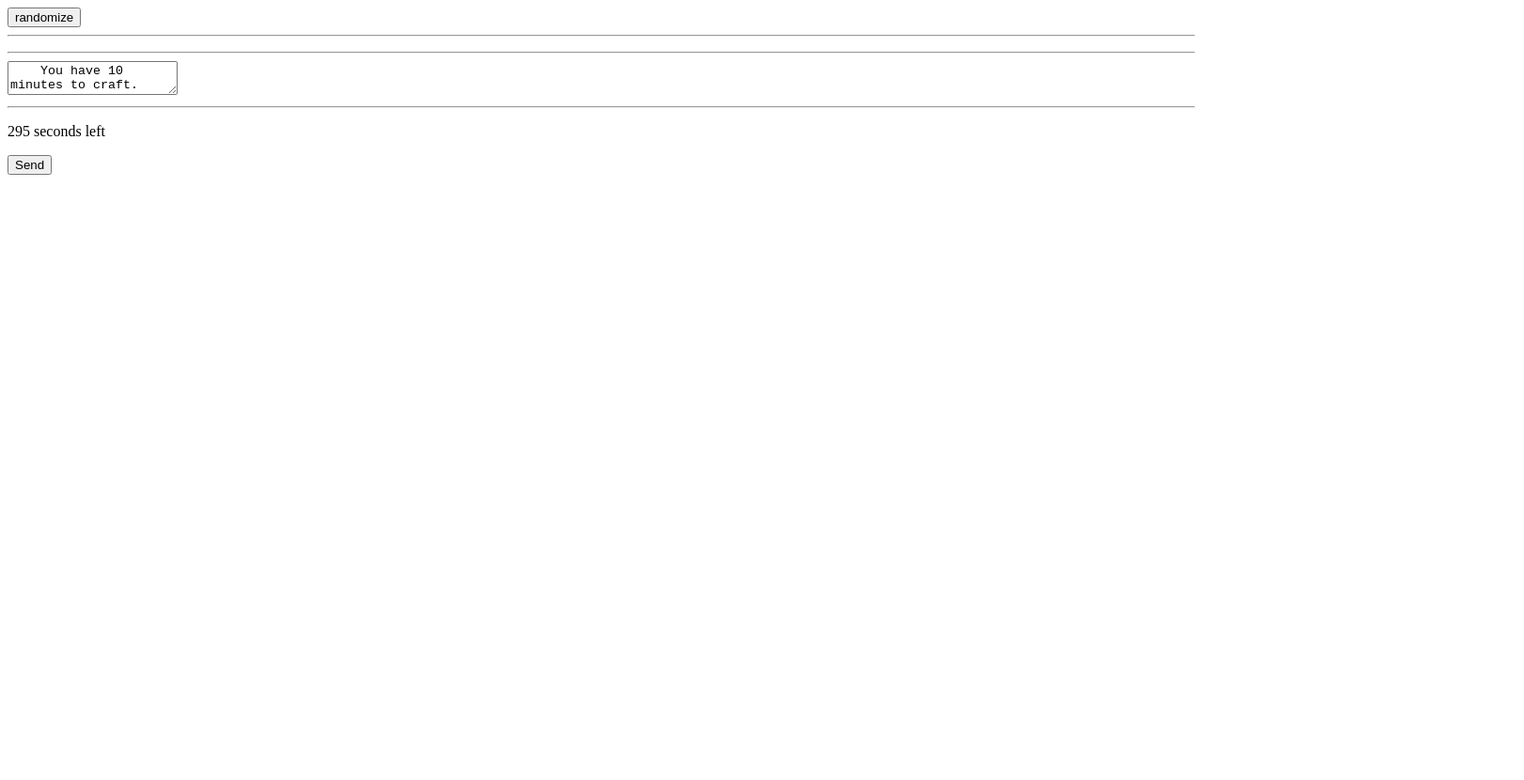
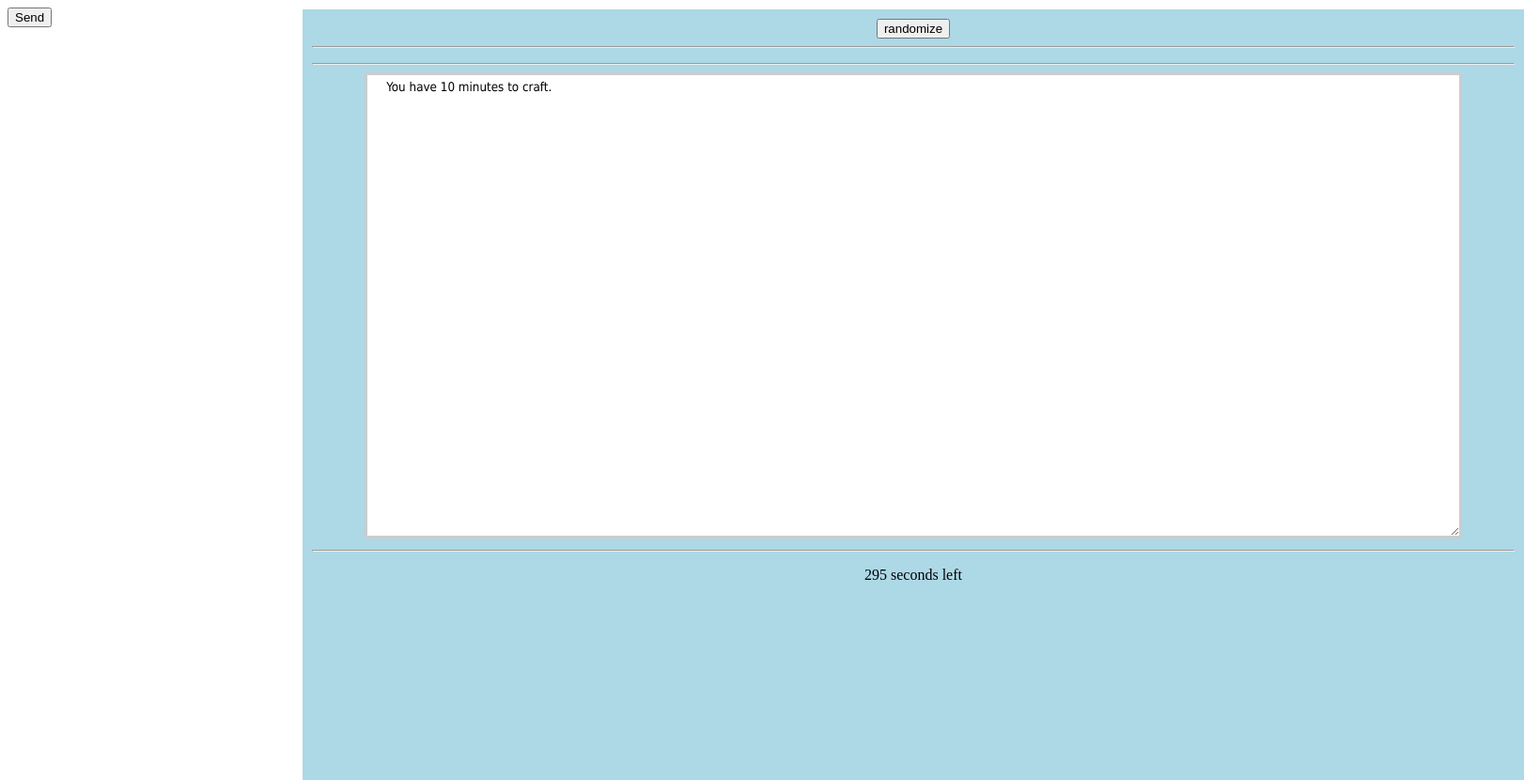
Before and after one commit to lateralcongestion/prompts, a plain HTML site: page index.html in a window 1280 px wide. Shown: the whole page at 94% size, 1622 px wide, since content can reach past the window. Before the commit the page ends 800 px from the top, so only its background shows below. Drawn offline with Linux system fonts and the light colour scheme.

Commit message:
Update style.css
text area and body - slight experimentation on how to craft .body.

```diff
--- a/style.css
+++ b/style.css
@@ -1,4 +1,24 @@
-.box{
-    width:199px;
-    height: 10rem;
+.body
+    {
+    position:absolute;
+    margin:2px;
+    text-align: center;
+    display: block;
+    padding: 10px;
+    right:25%;
+    left:25%;
+    width: 100%;
+    height: 100%;
+    background-color:lightblue;
+    border:3px gold;
 }
+textarea{
+
+    width: 90%;
+    height: 60%;
+    border: 3px solid #cccccc;
+    padding: 5px;
+    font-family: Tahoma, sans-serif;
+    background-repeat: repeat;
+
+}
```
